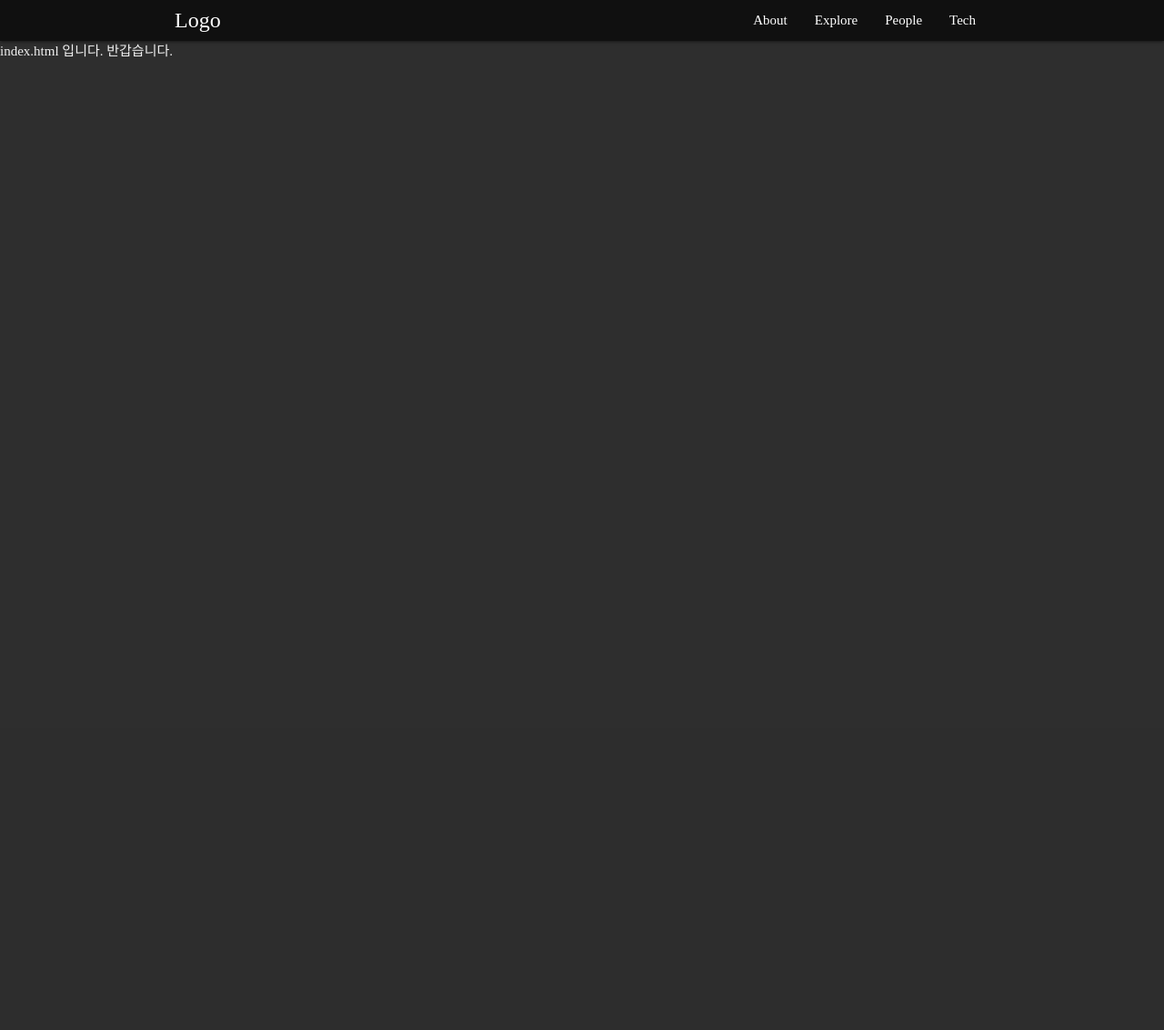
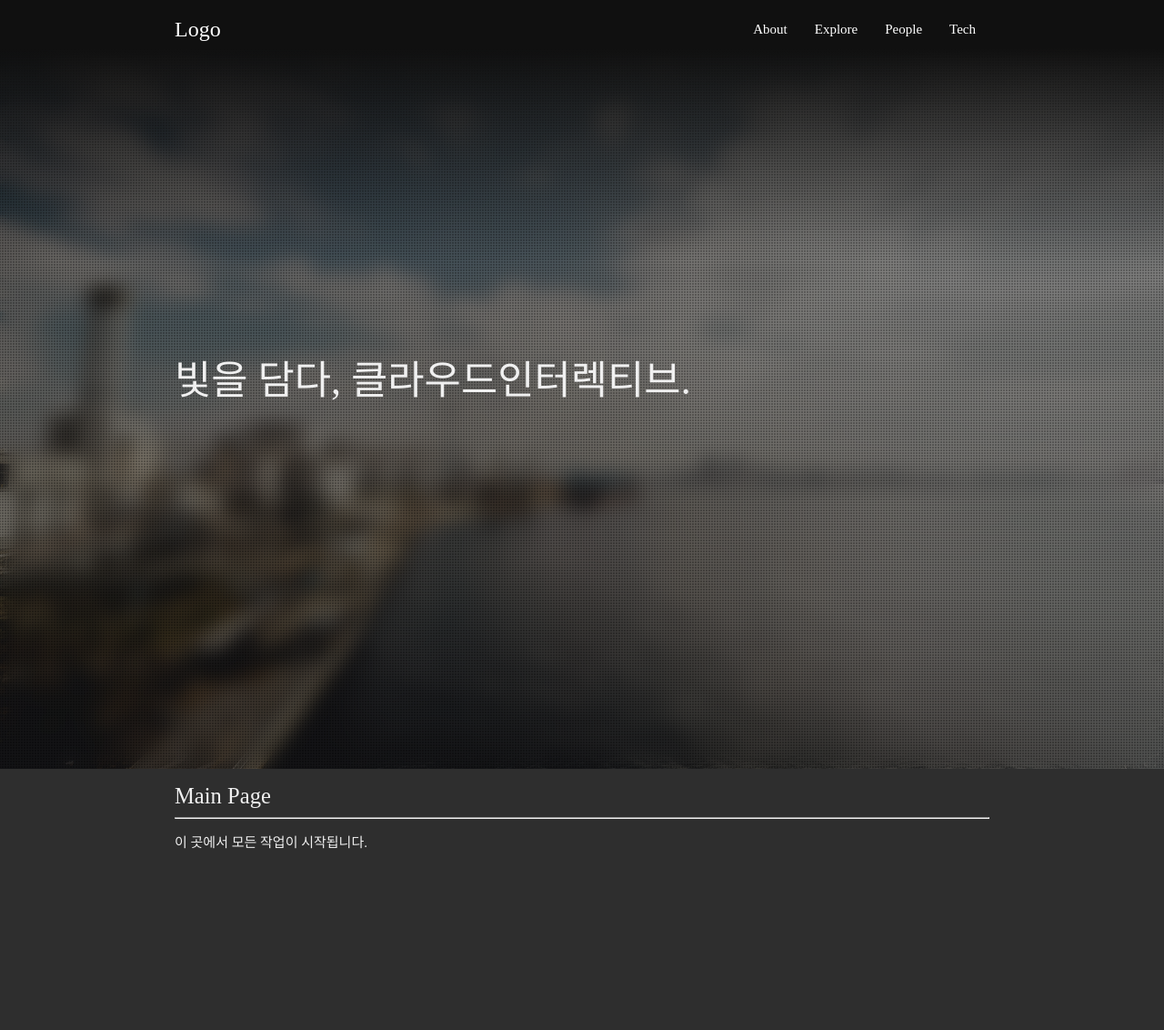
Before and after one commit to Coppermine-SP/photo-gallery, a Django app: page / in a window 1280 px wide. Shown: the top 1132 px of the page at 91% size. Before the commit the page ends 63 px from the top, so only its background shows below. Run offline with Django 4.2, Linux system fonts and the light colour scheme; some web fonts are replaced.

Commit message:
feat: slider 추가

```diff
--- /dev/null
+++ b/photo_gallery/static/mainpage/index.css
@@ -0,0 +1,9 @@
+.slider-content{
+    position: absolute;
+    left: 0;
+    right: 0;
+    top: 40%;
+    max-width: 1280px;
+    width: 70vw;
+    margin: auto;
+}
--- a/photo_gallery/templates/mainpage/index.html
+++ b/photo_gallery/templates/mainpage/index.html
@@ -1,5 +1,50 @@
 {% extends "layout.html" %}
+{% load static %}
 
-{%  block content %}
-<span>index.html 입니다. 반갑습니다.</span>
+{% block style %}
+    <link rel="stylesheet" href="{% static 'mainpage/slider.css' %}" type="text/css"/>
+    <link rel="stylesheet" href="{% static 'mainpage/index.css' %}" type="text/css"/>
 {% endblock %}
+
+{% block content %}
+    <div class="slider-container">
+        <div class="slider-overlay"></div>
+        <div class="slideshow">
+            {% for i in "1234" %}
+                <div class="slideshow-image"
+                     style="background-image: url('{% get_static_prefix %}image/background/{{ i }}.jpg')">
+                    <img src="">
+                </div>
+            {% endfor %}
+        </div>
+        <div class="slider-content-wrapper">
+        <div class="slider-content">
+            <h3>빛을 담다, 클라우드인터렉티브.</h3>
+        </div>
+        </div>
+    </div>
+    <div class="container">
+        <h5>Main Page</h5>
+        <hr>
+        <p>이 곳에서 모든 작업이 시작됩니다.</p>
+        <div style="height: 500px"></div>
+        <div style="height: 500px"></div>
+        <div style="height: 500px"></div>
+    </div>
+
+{% endblock %}
+{% block script %}
+    <script>
+        //매뉴가 슬라이더 그라디언트에 있을 때, 그림자 제거로 그라디언트와 일체화.
+        $(document).ready(function () {
+            $('nav').addClass('no-shadow');
+        });
+        $(window).on('scroll', function () {
+            if ($(window).scrollTop() > 10) {
+                $('nav').removeClass('no-shadow');
+            } else {
+                $('nav').addClass('no-shadow');
+            }
+        });
+    </script>
+{% endblock %}
```
